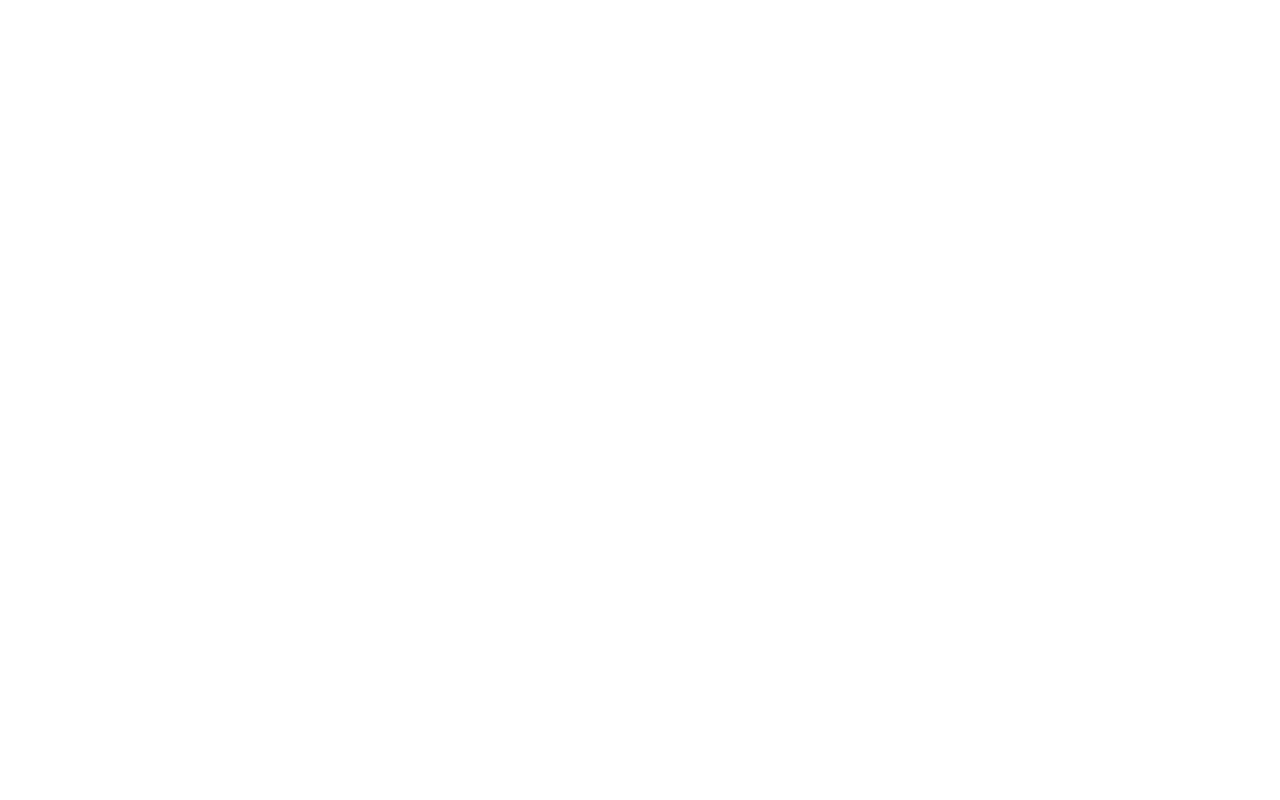
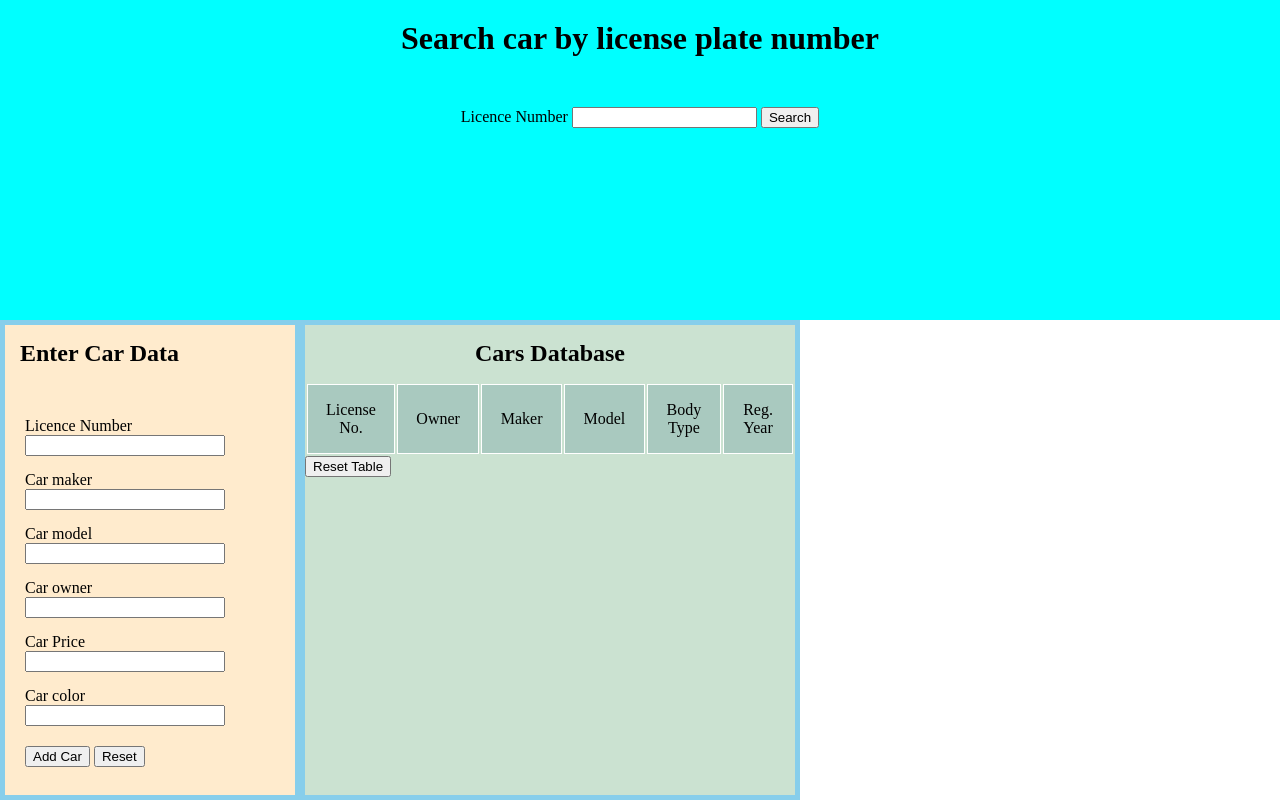
Before and after one commit to Killerbee7/JS-Margit, a plain HTML site: page week5/car_database/index.html in a window 1280 px wide. Drawn offline with Linux system fonts and the light colour scheme.

Commit message:
css html ready

```diff
--- a/week5/car_database/index.html
+++ b/week5/car_database/index.html
@@ -4,9 +4,77 @@
     <meta charset="UTF-8">
     <meta http-equiv="X-UA-Compatible" content="IE=edge">
     <meta name="viewport" content="width=device-width, initial-scale=1.0">
-    <title>Document</title>
+    <link rel="stylesheet" href="style.css">
+    <title>Car Database</title>
 </head>
+<header>
+    <div class="header">
+        <h1>Search car by license plate number</h1>
+
+    </div>
+
+    <div>
+        <label for="searcharea">Licence Number</label>
+        <input type="text" id="searcharea">
+        <button class="search">Search</button>
+    </div>
+
+    <div class="search-result">
+        <p id="search-result-txt"></p>
+      </div>
+</header>
 <body>
+    <div class="container">
+<div class="inputarea">
+    <h2>Enter Car Data</h2>
+   <div class="cardata">
+    <label for="searcharea">Licence Number</label>
+    <input type="text" name="" id="licenceNum">
+    <label for="searcharea">Car maker</label>
+    <input type="text" name="" id="carmaker">
+    <label for="searcharea">Car model</label>
+    <input type="text" name="" id="Carmodel">
+    <label for="searcharea">Car owner</label>
+    <input type="text" name="" id="Carowner">
+    <label for="searcharea">Car Price</label>
+    <input type="text" name="" id="Carprice">
+    <label for="searcharea">Car color</label>
+    <input type="text" id="carcolor">
+</div>
+<div class="btns">
+    <button type="submit" class="addcar">Add Car</button>
+    <button type="submit" class="reset">Reset</button>
+</div>
 
+
+</div>
+
+<div class="database">
+    <h2>Cars Database</h2>
+
+    <div class="datbasetable" id="databasetable">
+
+        <table
+          class="table"
+          id="myTable"
+        >
+          <thead>
+            <tr>
+              <th>License No.</th>
+              <th>Owner</th>
+              <th>Maker</th>
+              <th>Model</th>
+              <th>Body Type</th>
+              <th>Reg. Year</th>
+            </tr>
+          </thead>
+          <tbody></tbody>
+        </table>
+        <button id="reset-table" onclick="resetTable()">Reset Table</button>
+      </div>
+</div>
+</div>
+
+<script src="main.js"></script>
 </body>
 </html>
--- a/week5/car_database/style.css
+++ b/week5/car_database/style.css
@@ -0,0 +1,103 @@
+*{
+    margin: 0;
+    box-sizing: border-box;
+
+}
+header{
+    height: 40vh;
+    background-color: aqua;
+    padding-top: 20px;
+    align-items: center;
+    text-align: center;
+    border-width: 10px;
+
+}
+#searcharea{
+    margin-top: 50px;
+}
+
+.search{
+    margin-top: 20px;
+
+}
+.container{
+    display: flex;
+    flex-direction: row;
+}
+
+
+h2{
+    padding: 15px;
+}
+.cardata{
+    display: flex;
+    flex-direction: column;
+
+
+
+}
+.inputarea{
+    width: 300px;
+    background-color:blanchedalmond;
+    height: 60vh;
+    border: solid 5px skyblue;
+}
+
+
+.btns{
+    padding-left: 20px;
+}
+
+.cardata input{
+    width: 200px;
+
+}
+.cardata label{
+    margin-top: 15px;
+}
+.cardata{
+    padding: 20px 20px;
+}
+
+.database{
+    background-color: rgb(203, 226, 209);
+    width: 500px;
+    border: solid 5px skyblue;
+}
+
+.database h2{
+    text-align: center;
+}
+thead{
+    background-color: rgb(169, 201, 191);
+}
+
+thead th:last-child {
+    text-align: center;
+  }
+
+  tbody td:last-child {
+    text-align: center;
+  }
+
+  tbody tr {
+    transition: 0.3s ease;
+  }
+
+  tbody td:hover {
+    background-color: #d05656;
+  }
+
+  th,
+  td {
+    padding: 1rem;
+    width: 8rem;
+    border: 1px solid #fff;
+  }
+  th {
+    font-weight: 400;
+  }
+
+  tbody tr:nth-child(even) {
+    background-color: #4dd7d7;
+  }
```
